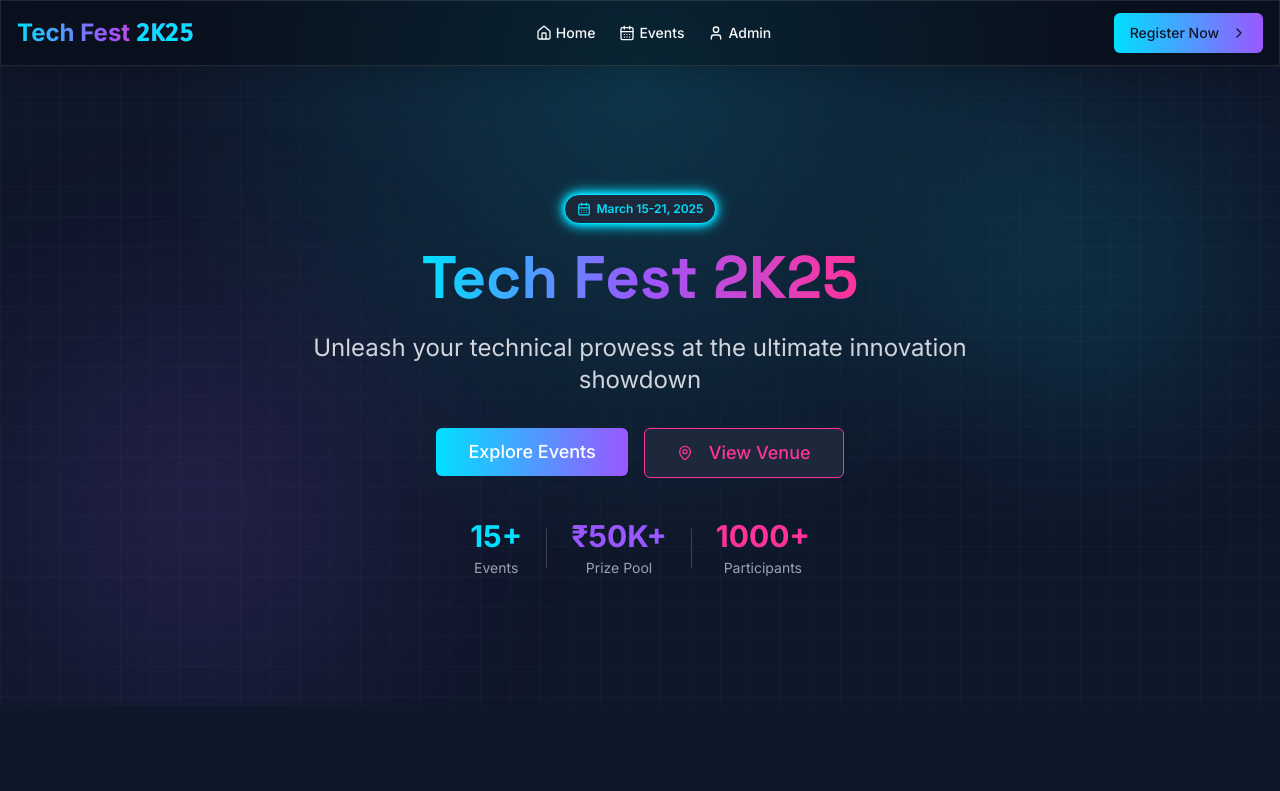
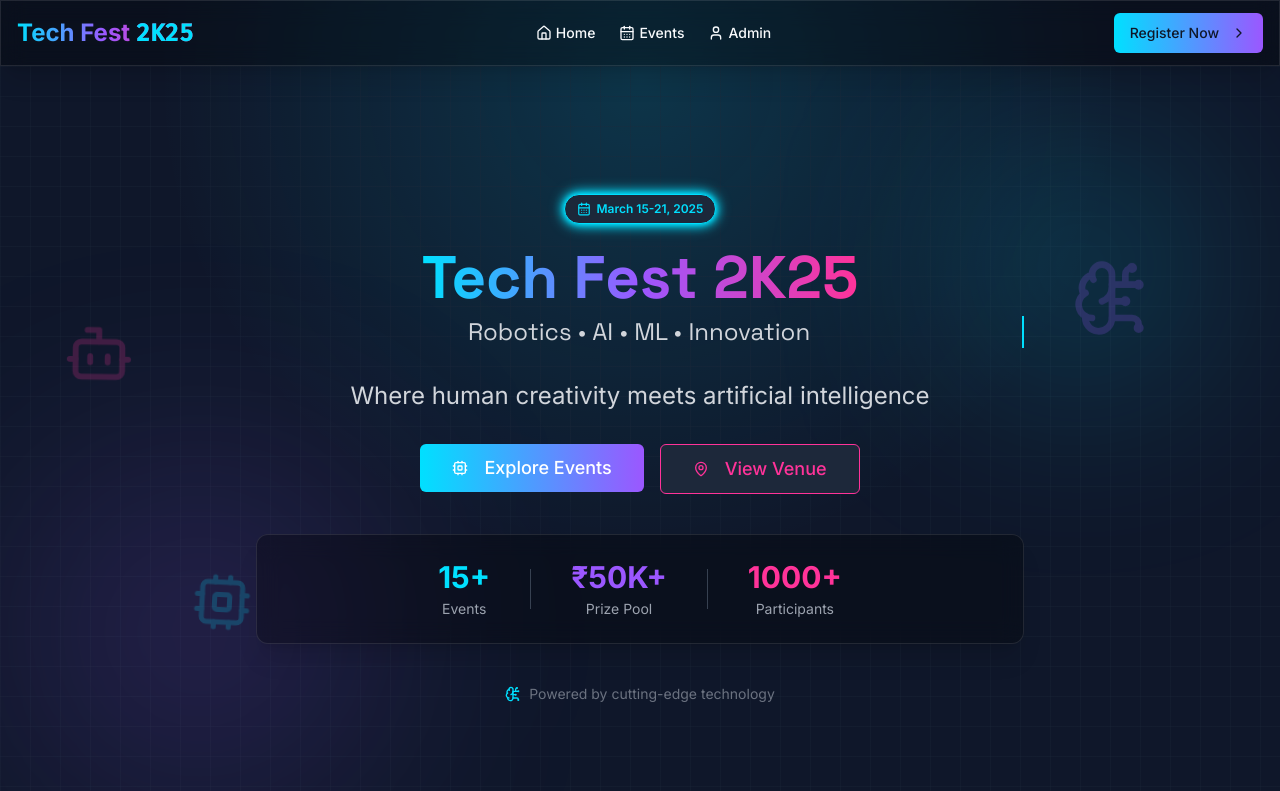
Before and after one commit to vishwasraju/tech-fest-registry, a React (Vite) app: page / in a window 1280 px wide. Shown: the top 791 px of the page. Built offline with nearby package versions, Linux system fonts and the light colour scheme.

Commit message:
Add homepage theme
Implement AI/ML and modern robotics theme for homepage.

```diff
--- a/src/components/HeroSection.tsx
+++ b/src/components/HeroSection.tsx
@@ -1,6 +1,6 @@
 
 import React from 'react';
-import { CalendarDays, MapPin } from 'lucide-react';
+import { CalendarDays, MapPin, Cpu, BrainCircuit, Bot } from 'lucide-react';
 import { Button } from '@/components/ui/button';
 import { Link } from 'react-router-dom';
 
@@ -11,6 +11,17 @@ const HeroSection = () => {
       <div className="absolute inset-0 grid-bg z-0"></div>
       <div className="absolute top-20 right-20 w-60 h-60 bg-techfest-neon-blue/20 rounded-full blur-[100px] z-0"></div>
       <div className="absolute bottom-10 left-10 w-80 h-80 bg-techfest-neon-purple/20 rounded-full blur-[120px] z-0"></div>
+
+      {/* Floating tech elements */}
+      <div className="absolute top-1/4 right-[10%] opacity-20 animate-float z-0">
+        <BrainCircuit size={80} className="text-techfest-neon-purple" />
+      </div>
+      <div className="absolute bottom-1/4 left-[15%] opacity-20 animate-float z-0" style={{ animationDelay: "1.5s" }}>
+        <Cpu size={60} className="text-techfest-neon-blue" />
+      </div>
+      <div className="absolute top-1/3 left-[5%] opacity-20 animate-float z-0" style={{ animationDelay: "0.7s" }}>
+        <Bot size={70} className="text-techfest-neon-pink" />
+      </div>
 
       <div className="container mx-auto px-4 relative z-10">
         <div className="max-w-3xl mx-auto text-center">
@@ -26,15 +37,19 @@ const HeroSection = () => {
             <span className="bg-gradient-to-r from-techfest-neon-blue via-techfest-neon-purple to-techfest-neon-pink text-transparent bg-clip-text">
               Tech Fest 2K25
             </span>
+            <div className="text-xl md:text-2xl font-normal mt-2 text-gray-300">
+              <span className="typing-text">Robotics • AI • ML • Innovation</span>
+            </div>
           </h1>
 
           <p className="text-xl md:text-2xl text-gray-300 mb-8">
-            Unleash your technical prowess at the ultimate innovation showdown
+            Where human creativity meets artificial intelligence
           </p>
 
           <div className="flex flex-col md:flex-row gap-4 justify-center mb-10">
             <Link to="/events">
               <Button className="bg-gradient-to-r from-techfest-neon-blue to-techfest-neon-purple hover:opacity-90 transition-opacity text-white px-8 py-6 text-lg">
+                <Cpu size={18} className="mr-2" />
                 Explore Events
               </Button>
             </Link>
@@ -45,7 +60,8 @@ const HeroSection = () => {
             </Button>
           </div>
 
-          <div className="flex items-center justify-center space-x-6 text-sm">
+          <div className="glass p-6 rounded-xl border border-white/10 mb-10">
+            <div className="flex flex-wrap items-center justify-center gap-6 md:gap-10 text-sm">
               <div className="flex flex-col items-center">
                 <span className="text-3xl font-bold text-techfest-neon-blue mb-1">15+</span>
                 <span className="text-gray-400">Events</span>
@@ -64,6 +80,12 @@ const HeroSection = () => {
                 <span className="text-3xl font-bold text-techfest-neon-pink mb-1">1000+</span>
                 <span className="text-gray-400">Participants</span>
               </div>
+            </div>
+          </div>
+
+          <div className="text-sm text-gray-500 flex items-center justify-center gap-2">
+            <BrainCircuit size={16} className="text-techfest-neon-blue" />
+            <span>Powered by cutting-edge technology</span>
           </div>
         </div>
       </div>
--- a/src/index.css
+++ b/src/index.css
@@ -80,4 +80,33 @@
   .clip-path-slant {
     clip-path: polygon(0 0, 100% 0, 100% 85%, 0 100%);
   }
+
+  /* Typing text animation */
+  .typing-text {
+    border-right: 2px solid #00E0FF;
+    animation: typing 4s steps(40) infinite, blink-caret 0.75s step-end infinite;
+    white-space: nowrap;
+    overflow: hidden;
+    display: inline-block;
+    max-width: 100%;
+  }
+
+  @keyframes typing {
+    0%, 90%, 100% { width: 0 }
+    30%, 60% { width: 100% }
+  }
+
+  @keyframes blink-caret {
+    from, to { border-color: transparent }
+    50% { border-color: #00E0FF }
+  }
 }
+
+@keyframes float {
+  0%, 100% { transform: translateY(0) rotate(0deg); }
+  50% { transform: translateY(-15px) rotate(5deg); }
+}
+
+.animate-float {
+  animation: float 6s ease-in-out infinite;
+}
```
Lines whose indentation alone changed are shown as unchanged.
